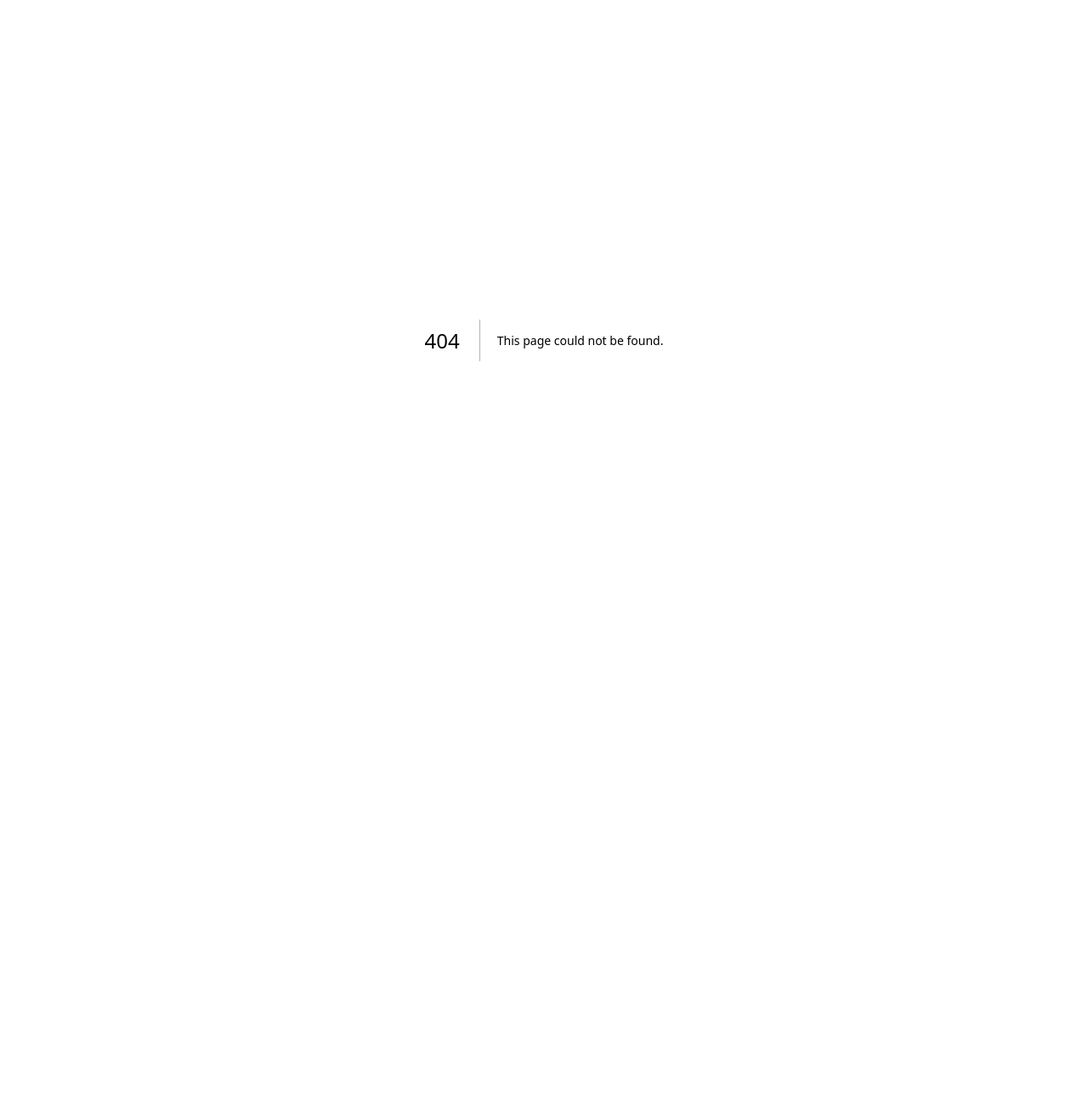
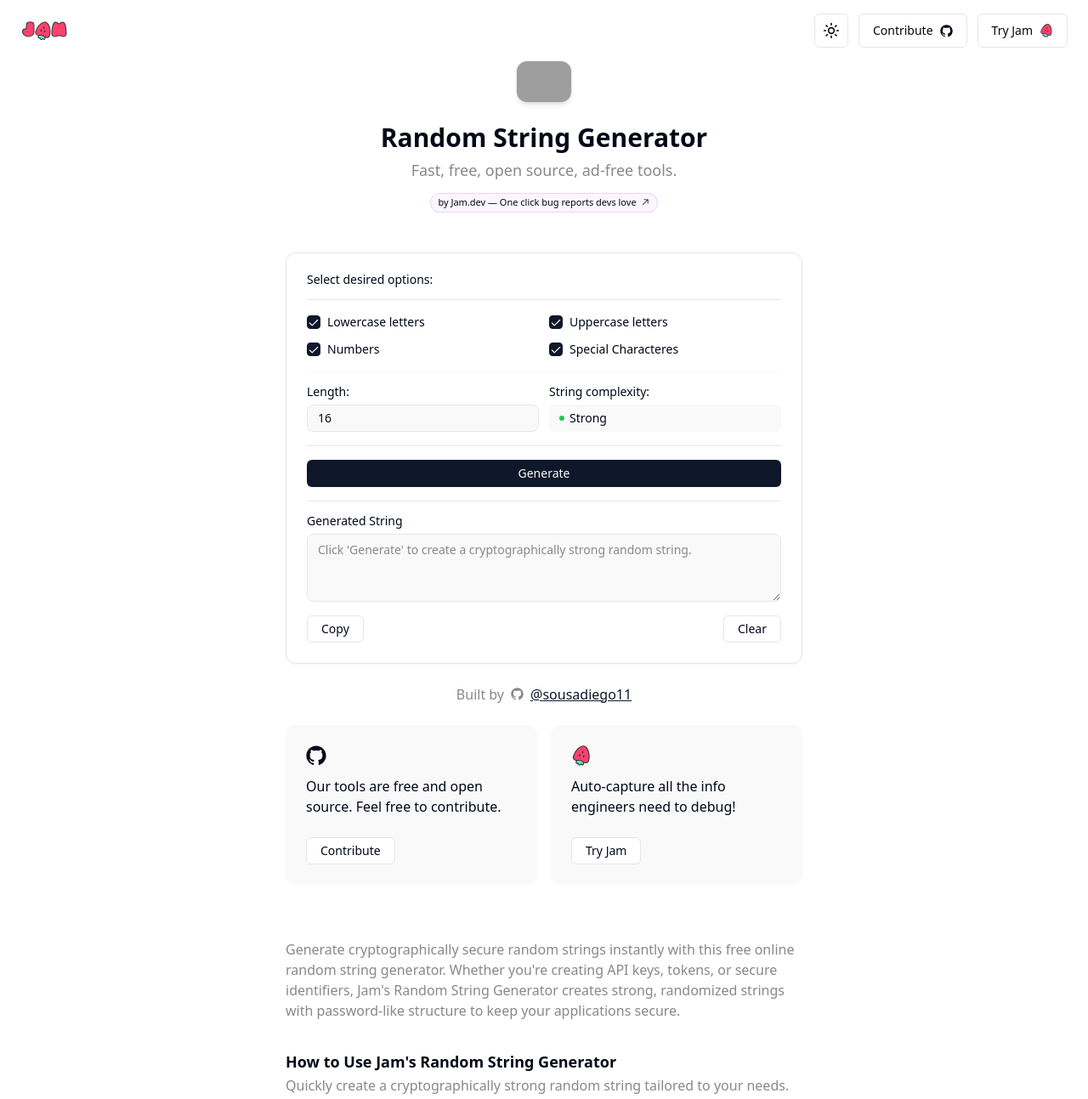
Before and after one commit to jamdotdev/jam-dev-utilities, a Next.js app: page /utilities/random-string-generator in a window 1280 px wide. Before the commit this address had no page. Shown: the top 1293 px of the page at 85% size. Before the commit the page ends 800 px from the top, so only its background shows below. Built offline with nearby package versions, Linux system fonts and the light colour scheme; grey boxes are pictures that could not be loaded.

Commit message:
chore: rename password generator

```diff
--- a/components/seo/PasswordGeneratorSEO.tsx
+++ /dev/null
@@ -1,92 +0,0 @@
-export default function PasswordGeneratorSEO() {
-  return (
-    <div className="content-wrapper">
-      <section>
-        <p>
-          Generate secure passwords instantly with this free online password
-          generator. Whether you&apos;re protecting your accounts, apps, or
-          sensitive data, Jam&apos;s Password Generator creates strong,
-          randomized passwords to keep you safe.
-        </p>
-      </section>
-
-      <section>
-        <h2>How to Use Jam&apos;s Password Generator</h2>
-        <p>
-          Quickly create a strong password tailored to your needs. Follow these
-          simple steps:
-        </p>
-        <ul>
-          <li>
-            <b>Select options:</b> <br /> Choose to include lowercase,
-            uppercase, numbers, and/or symbols.
-          </li>
-          <li>
-            <b>Set length:</b> <br /> Pick a password length.
-          </li>
-          <li>
-            <b>Generate:</b> <br /> Click &quot;Generate&quot; to instantly get
-            a secure password.
-          </li>
-          <li>
-            <b>Copy:</b> <br /> Copy your password safely with one click.
-          </li>
-        </ul>
-      </section>
-
-      <section>
-        <h2>Why Use a Password Generator?</h2>
-        <p>
-          Manually created passwords are often weak and easy to guess. A
-          password generator helps you avoid common mistakes and ensures your
-          credentials are strong.
-        </p>
-        <ul>
-          <li>
-            <b>Security:</b> <br /> Random, unpredictable passwords are harder
-            to crack.
-          </li>
-          <li>
-            <b>Customization:</b> <br /> Adjust the length and types of
-            characters to meet site requirements.
-          </li>
-          <li>
-            <b>Convenience:</b> <br /> Generate reliable passwords instantly,
-            without thinking.
-          </li>
-        </ul>
-      </section>
-
-      <section>
-        <h2>FAQs</h2>
-        <ul>
-          <li>
-            <b>Is this password generator free?</b> <br /> Yes. It&apos;s free,
-            open-source, and ad-free.
-          </li>
-          <li>
-            <b>Are the generated passwords stored?</b> <br />
-            No. All jam.dev/utilities are local-only browser tools that work
-            entirely without any backend. Your passwords are generated in your
-            browser and never leave your device.
-          </li>
-          <li>
-            <b>How long should my password be?</b> <br /> For strong security,
-            use at least 12 characters. For maximum protection, 20+ characters
-            are recommended.
-          </li>
-          <li>
-            <b>Can I use these passwords everywhere?</b> <br /> Yes. They are
-            compatible with any website, app, or system that accepts custom
-            passwords.
-          </li>
-          <li>
-            <b>How strong are the passwords?</b> <br /> They are generated using
-            cryptographically secure random values, making them highly resistant
-            to attacks.
-          </li>
-        </ul>
-      </section>
-    </div>
-  );
-}
--- /dev/null
+++ b/components/seo/RandomStringGeneratorSEO.tsx
@@ -0,0 +1,94 @@
+export default function RandomStringGeneratorSEO() {
+  return (
+    <div className="content-wrapper">
+      <section>
+        <p>
+          Generate cryptographically secure random strings instantly with this
+          free online random string generator. Whether you&apos;re creating API
+          keys, tokens, or secure identifiers, Jam&apos;s Random String
+          Generator creates strong, randomized strings with password-like
+          structure to keep your applications secure.
+        </p>
+      </section>
+
+      <section>
+        <h2>How to Use Jam&apos;s Random String Generator</h2>
+        <p>
+          Quickly create a cryptographically strong random string tailored to
+          your needs. Follow these simple steps:
+        </p>
+        <ul>
+          <li>
+            <b>Select options:</b> <br /> Choose to include lowercase,
+            uppercase, numbers, and/or symbols.
+          </li>
+          <li>
+            <b>Set length:</b> <br /> Pick a string length (4-128 characters).
+          </li>
+          <li>
+            <b>Generate:</b> <br /> Click &quot;Generate Random String&quot; to
+            instantly get a cryptographically secure random string.
+          </li>
+          <li>
+            <b>Copy:</b> <br /> Copy your generated string safely with one
+            click.
+          </li>
+        </ul>
+      </section>
+
+      <section>
+        <h2>Why use a Random String Generator?</h2>
+        <p>
+          Manually created strings are often predictable and easy to guess. A
+          random string generator helps you avoid common patterns and ensures
+          your generated strings are cryptographically secure.
+        </p>
+        <ul>
+          <li>
+            <b>Security:</b> <br /> Random, unpredictable strings are harder to
+            crack or guess.
+          </li>
+          <li>
+            <b>Customization:</b> <br /> Adjust the length and character sets to
+            meet your application requirements.
+          </li>
+          <li>
+            <b>Convenience:</b> <br /> Generate reliable random strings
+            instantly, perfect for API keys, tokens, or secure identifiers.
+          </li>
+        </ul>
+      </section>
+
+      <section>
+        <h2>FAQs</h2>
+        <ul>
+          <li>
+            <b>Is this random string generator free?</b> <br /> Yes. It&apos;s
+            free, open-source, and ad-free.
+          </li>
+          <li>
+            <b>Are the generated strings stored?</b> <br />
+            No. All jam.dev/utilities are local-only browser tools that work
+            entirely without any backend. Your random strings are generated in
+            your browser and never leave your device.
+          </li>
+          <li>
+            <b>How long should my random string be?</b> <br /> For strong
+            security, use at least 12 characters. For maximum protection, 20+
+            characters are recommended.
+          </li>
+          <li>
+            <b>What can I use these strings for?</b> <br />
+            Perfect for API keys, tokens, session IDs, secret keys, or any
+            secure identifier in your applications.
+          </li>
+          <li>
+            <b>How secure are the generated strings?</b> <br /> They are
+            generated using cryptographically secure random values, making them
+            highly resistant to prediction and brute-force attacks.
+          </li>
+        </ul>
+      </section>
+    </div>
+  );
+}
--- a/components/utils/tools-list.ts
+++ b/components/utils/tools-list.ts
@@ -156,9 +156,9 @@
     link: "/utilities/internet-speed-test",
   },
   {
-    title: "Password Generator",
+    title: "Random String Generator",
     description:
-      "Mix uppercase, lowercase, numbers, and symbols to generate bulletproof passwords that will keep your accounts safe.",
+      "Generate cryptographically secure random strings with configurable character sets. Perfect for API keys, tokens, passwords, and secure identifiers.",
     link: "/utilities/password-generator",
   },
 ];
--- a/pages/utilities/password-generator.tsx
+++ b/pages/utilities/random-string-generator.tsx
@@ -12,12 +12,12 @@
 import Meta from "@/components/Meta";
 import { Input } from "@/components/ds/InputComponent";
 import { PasswordBuilder } from "@/components/utils/password-generator.utils";
-import PasswordGeneratorSEO from "@/components/seo/PasswordGeneratorSEO";
+import RandomStringGeneratorSEO from "@/components/seo/RandomStringGeneratorSEO";
 import GitHubContribution from "@/components/GitHubContribution";
 import { cn } from "@/lib/utils";
 
 export default function PasswordGenerator() {
-  const [password, setPassword] = useState("");
+  const [generatedString, setGeneratedString] = useState("");
   const [length, setLength] = useState<number>(16);
   const [includeLowercase, setIncludeLowercase] = useState<boolean>(true);
   const [includeUppercase, setIncludeUppercase] = useState<boolean>(true);
@@ -26,7 +26,7 @@
   const { buttonText, handleCopy } = useCopyToClipboard();
   const outputRef = useRef<HTMLTextAreaElement | null>(null);
 
-  const generatePassword = useCallback(() => {
+  const generateRandomString = useCallback(() => {
     const builder = new PasswordBuilder(
       includeLowercase,
       includeUppercase,
@@ -34,7 +34,7 @@
       includeSymbols,
       length
     );
-    setPassword(builder.Build());
+    setGeneratedString(builder.Build());
   }, [
     includeLowercase,
     includeUppercase,
@@ -75,15 +75,15 @@
   return (
     <main>
       <Meta
-        title="Password Generator | Free, Open Source & Ad-free"
-        description="Generate strong and secure passwords instantly with Jam's free online Password Generator. Choose your preferences or use all options by default — uppercase letters, lowercase letters, numbers, and special characters — and get a reliable password in one click. That's it."
+        title="Random String Generator | Free, Open Source & Ad-free"
+        description="Generate cryptographically strong random strings with password-like structure instantly with Jam's free online Random String Generator. Choose your preferences or use all options by default — uppercase letters, lowercase letters, numbers, and special characters — and get a reliable random string in one click. That's it."
       />
       <Header />
       <CMDK />
 
       <section className="container max-w-2xl mb-12">
         <PageHeader
-          title="Password Generator"
+          title="Random String Generator"
           description="Fast, free, open source, ad-free tools."
         />
       </section>
@@ -147,7 +147,7 @@
               </div>
 
               <div className="text-sm">
-                <Label className="mb-2">Password strength:</Label>
+                <Label className="mb-2">String complexity:</Label>
 
                 <div className="bg-muted text-foreground h-8 rounded-md items-center flex px-3 font-medium gap-1.5">
                   <div
@@ -164,30 +164,36 @@
             <div className="h-[1px] bg-border"></div>
 
             <div className="flex flex-col">
-              <Button onClick={generatePassword}>Generate</Button>
+              <Button onClick={generateRandomString}>Generate</Button>
             </div>
 
             <div className="h-[1px] bg-border"></div>
 
             <div>
               <div className="mb-2 flex justify-between items-center">
-                <Label className="mb-0">Password</Label>
+                <Label className="mb-0">Generated String</Label>
               </div>
 
               <Textarea
-                value={password}
+                value={generatedString}
                 readOnly
                 rows={2}
                 ref={outputRef}
                 className="mb-4"
-                placeholder="Click 'Generate' to create a secure password."
+                placeholder="Click 'Generate' to create a cryptographically strong random string."
               />
 
               <div className="flex gap-2 justify-between">
-                <Button variant="outline" onClick={() => handleCopy(password)}>
+                <Button
+                  variant="outline"
+                  onClick={() => handleCopy(generatedString)}
+                >
                   {buttonText}
                 </Button>
-                <Button variant="outline" onClick={() => setPassword("")}>
+                <Button
+                  variant="outline"
+                  onClick={() => setGeneratedString("")}
+                >
                   Clear
                 </Button>
               </div>
@@ -200,7 +206,7 @@
       <CallToActionGrid />
 
       <section className="container max-w-2xl">
-        <PasswordGeneratorSEO />
+        <RandomStringGeneratorSEO />
       </section>
     </main>
   );
```
